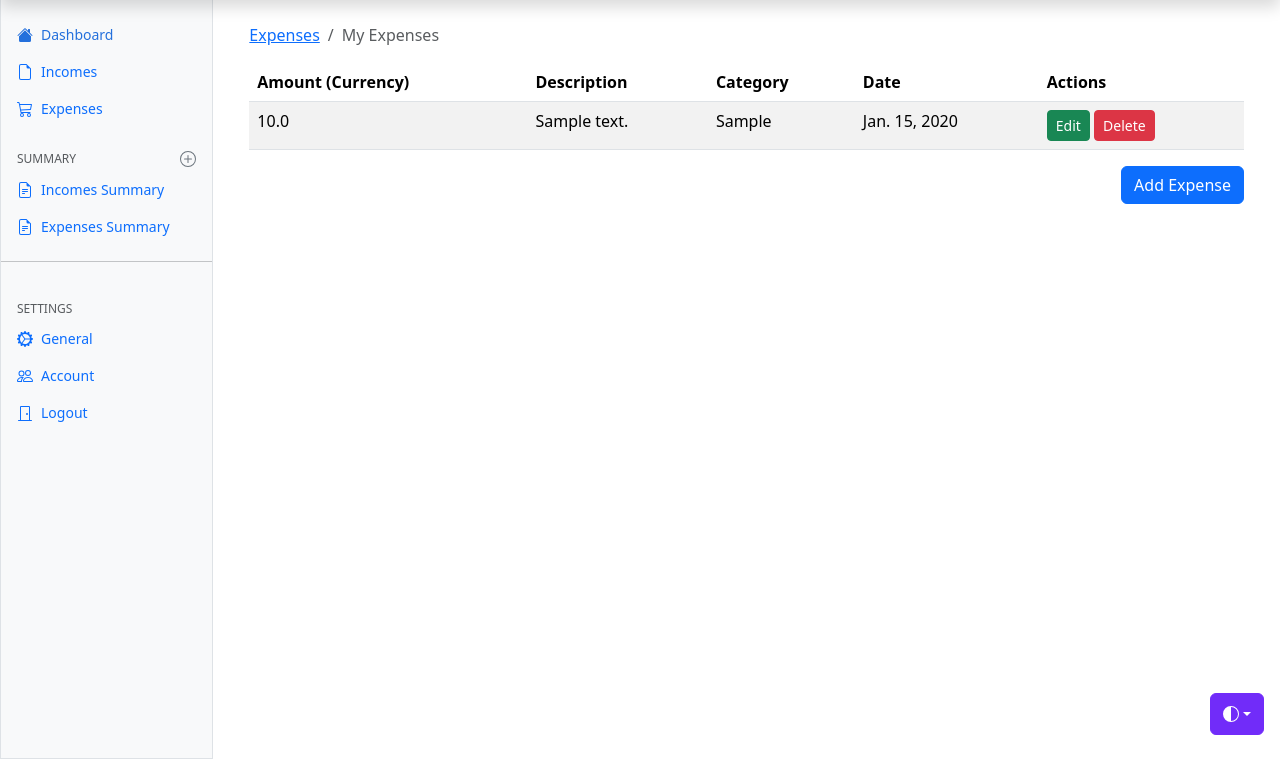
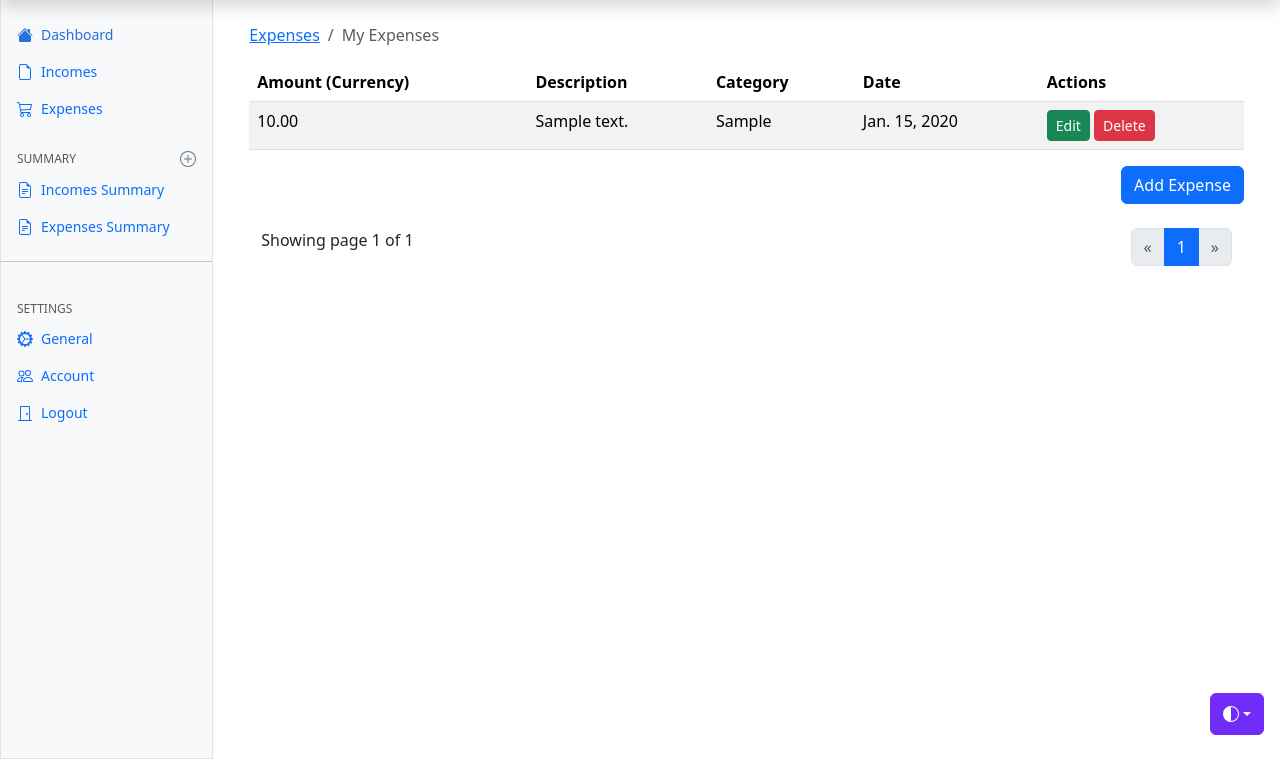
Before and after one commit to lucasfpac/Finance-Dashboard, a Django app: page / in a window 1280 px wide. Shown: the part 49-808 px from the top of the page. Run offline with Django 4.2, Linux system fonts and the light colour scheme; a user stored in the database is signed in; tables that the repository leaves empty hold one stand-in row (values such as "Sample post"); some libraries are stand-ins or nearby versions.

Commit message:
pagination

```diff
--- a/expenses/views.py
+++ b/expenses/views.py
@@ -2,6 +2,7 @@ from django.shortcuts import redirect, render
 from django.contrib.auth.decorators import login_required
 from .models import Category, Expense
 from django.contrib import messages
+from django.core.paginator import Paginator
 
 
 # Create your views here.
@@ -9,10 +10,13 @@ from django.contrib import messages
 def index(request):
     expenses = Expense.objects.filter(owner=request.user)
     categories = Category.objects.all()
-
+    paginator = Paginator(expenses, 5)
+    page_number = request.GET.get('page')
+    page_obj = Paginator.get_page(paginator, page_number)
 
     context = {
         'expenses': expenses,
+        'page_obj': page_obj,
     }
     return render(request, 'expenses/index.html', context)
 
--- a/templates/expenses/index.html
+++ b/templates/expenses/index.html
@@ -24,9 +24,9 @@
       </tr>
     </thead>
     <tbody>
-      {% for expense in expenses %}
+      {% for expense in page_obj %}
       <tr>
-        <td>{{expense.amount}}</td>
+        <td>{{expense.amount}}0</td>
         <td>{{expense.description}}</td>
         <td>{{expense.category}}</td>
         <td>{{expense.date}}</td>
@@ -38,11 +38,42 @@
       {% endfor %}
     </tbody>
   </table>
+  <div class="d-grid gap-2 d-md-flex justify-content-md-end">
+    <a href="{% url 'add-expense'%}" class="btn btn-primary"> Add Expense</a>
+  </div>
+  <div class="container mt-4">
+    <div class="row">
+      <div class="col-md-10">
+        Showing page {{page_obj.number}} of {{page_obj.paginator.num_pages}}
+      </div>
+      <div class="col-md-2">
+        <nav aria-label="Page navigation example">
+          <ul class="pagination justify-content-end">
+            <li class="page-item {% if page_obj.number == 1 %}disabled{% endif %}">
+              <a class="page-link" href="{% if page_obj.has_previous %}?page=1{% endif %}" aria-label="Previous">
+                <span aria-hidden="true">&laquo;</span>
+              </a>
+            </li>
+            {% for page_number in page_obj.paginator.page_range %}
+            {% if page_number >= page_obj.number|add:"-3" and page_number <= page_obj.number|add:"3" %}
+            <li class="page-item {% if page_number == page_obj.number %}active{% endif %}">
+                  <a class="page-link" href="?page={{ page_number }}">{{ page_number }}</a>
+                </li>
+              {% endif %}
+            {% endfor %}
+            <li class="page-item {% if not page_obj.has_next %}disabled{% endif %}">
+              <a class="page-link" href="{% if page_obj.has_next %}?page={{ page_obj.paginator.num_pages }}{% endif %}" aria-label="Next">
+                <span aria-hidden="true">&raquo;</span>
+              </a>
+            </li>
+          </ul>
+        </nav>
+      </div>
+    </div>
+  </div>
   {% else %}
     <p style="text-align: center;">No expenses found.</p>
   {% endif %}
-  <div class="d-grid gap-2 d-md-flex justify-content-md-end">
-    <a href="{% url 'add-expense'%}" class="btn btn-primary"> Add Expense</a>
-  </div>
+
 </div>
 {% endblock content %}
```
